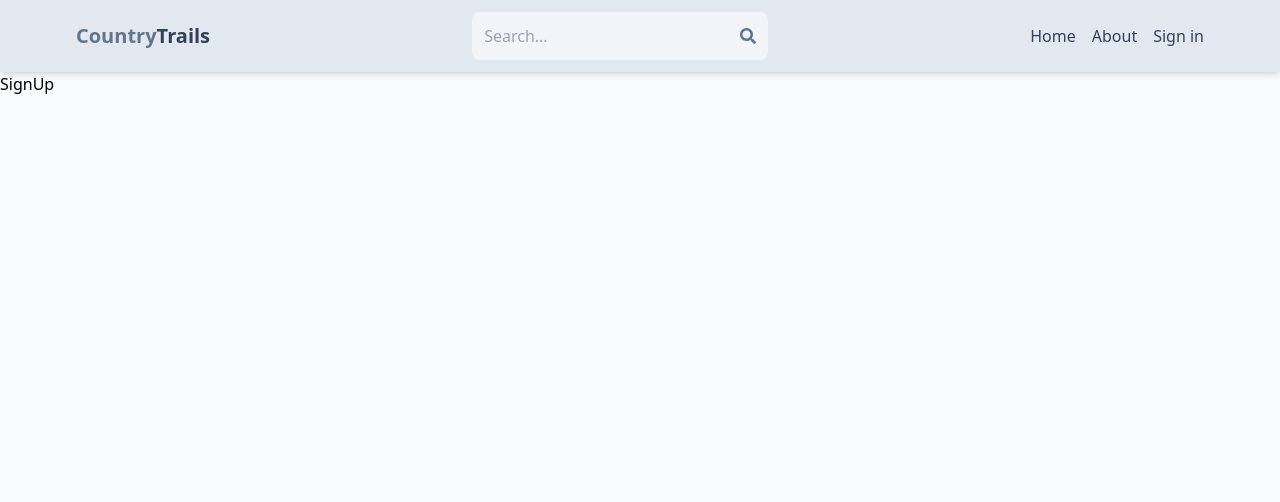
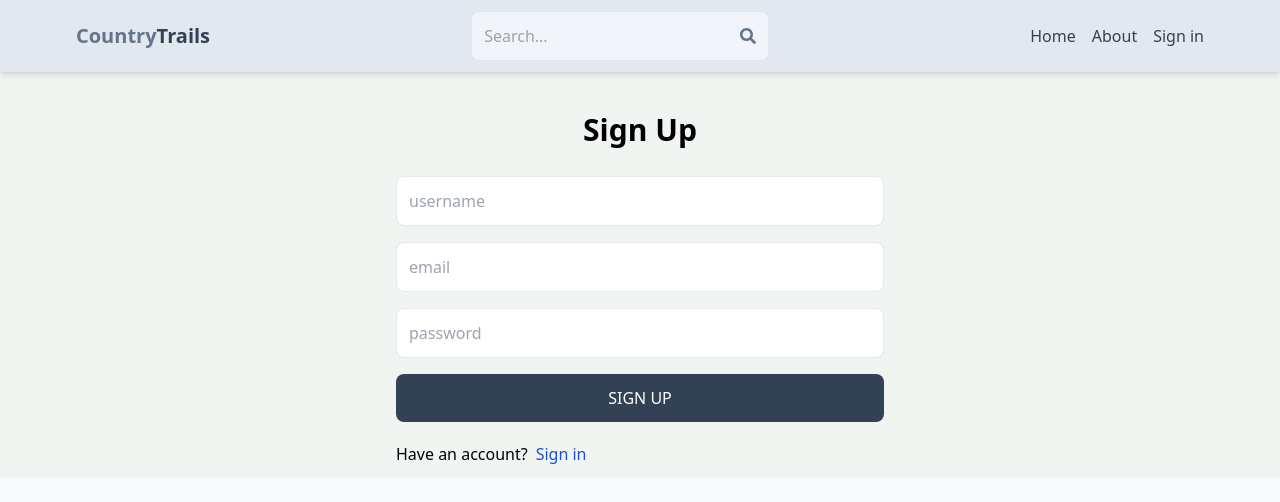
Before and after one commit to mhend56/MernRealEstate, a React (Vite) app in the folder client/: page /sign-up in a window 1280 px wide. Shown: the top 502 px of the page. Built offline with nearby package versions, Linux system fonts and the light colour scheme.

Commit message:
complete sign up page ui

```diff
--- a/client/src/index.css
+++ b/client/src/index.css
@@ -1,8 +1,6 @@
 @tailwind base;
 @tailwind components;
 @tailwind utilities;
-@layer components {
-    .align-element {
-        @apply mx-auto max-w-7xl px-8;
-    }
+body {
+    background-color: rgb(241, 245, 241);
 }
--- a/client/src/pages/SignUp.jsx
+++ b/client/src/pages/SignUp.jsx
@@ -1,7 +1,41 @@
 import React from 'react';
+import { Link } from 'react-router-dom';
+const SignUp = () => {
+  return (
+    <div className="p-3 max-w-lg mx-auto">
+      <h1 className="text-3xl text-center font-semibold my-7">Sign Up</h1>
+      <form className="flex flex-col gap-4">
+        <input
+          type="text"
+          placeholder="username"
+          className="border p-3 rounded-lg"
+          id="username"
+        />
+        <input
+          type="text"
+          placeholder="email"
+          className="border p-3 rounded-lg"
+          id="email"
+        />
+        <input
+          type="text"
+          placeholder="password"
+          className="border p-3 rounded-lg"
+          id="password"
+        />
 
-const SignUp = () => {
-  return <div>SignUp</div>;
+        <button className="bg-slate-700 text-white p-3 rounded-lg uppercase hover:opacity-95 disabled:opacity-80">
+          sign up
+        </button>
+      </form>
+      <div className="flex gap-2 mt-5">
+        <p>Have an account?</p>
+        <Link to={'/sign-in'}>
+          <span className="text-blue-700">Sign in</span>
+        </Link>
+      </div>
+    </div>
+  );
 };
 
 export default SignUp;
```
